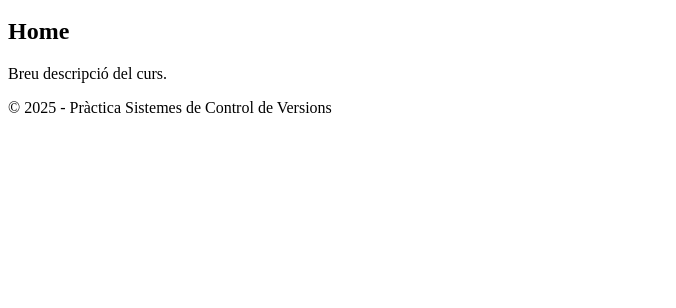
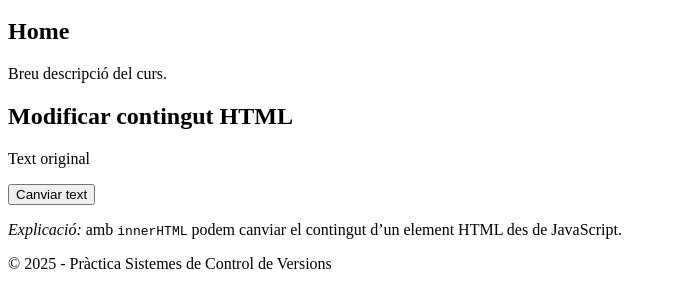
Before and after one commit to erikagdd/practica-sistemes-versions, a plain HTML site: page index.html in a window 1280 px wide. Shown: the part 100-408 px from the top of the page, without its empty margins (0-676 px from the left). Drawn offline with Linux system fonts and the light colour scheme.

Commit message:
Usuari2: secció modificar contingut HTML (innerHTML)

```diff
--- a/index.html
+++ b/index.html
@@ -16,6 +16,16 @@
     <h2>Home</h2>
     <p>Breu descripció del curs.</p>
   </section>
+
+  <section id="contingut">
+  <h2>Modificar contingut HTML</h2>
+  <p id="textContingut">Text original</p>
+  <button onclick="document.getElementById('textContingut').innerHTML='Text modificat!'">
+    Canviar text
+  </button>
+  <p><em>Explicació:</em> amb <code>innerHTML</code> podem canviar el contingut d’un element HTML des de JavaScript.</p>
+</section>
+
   <footer>
     <p>&copy; 2025 - Pràctica Sistemes de Control de Versions</p>
   </footer>
```
